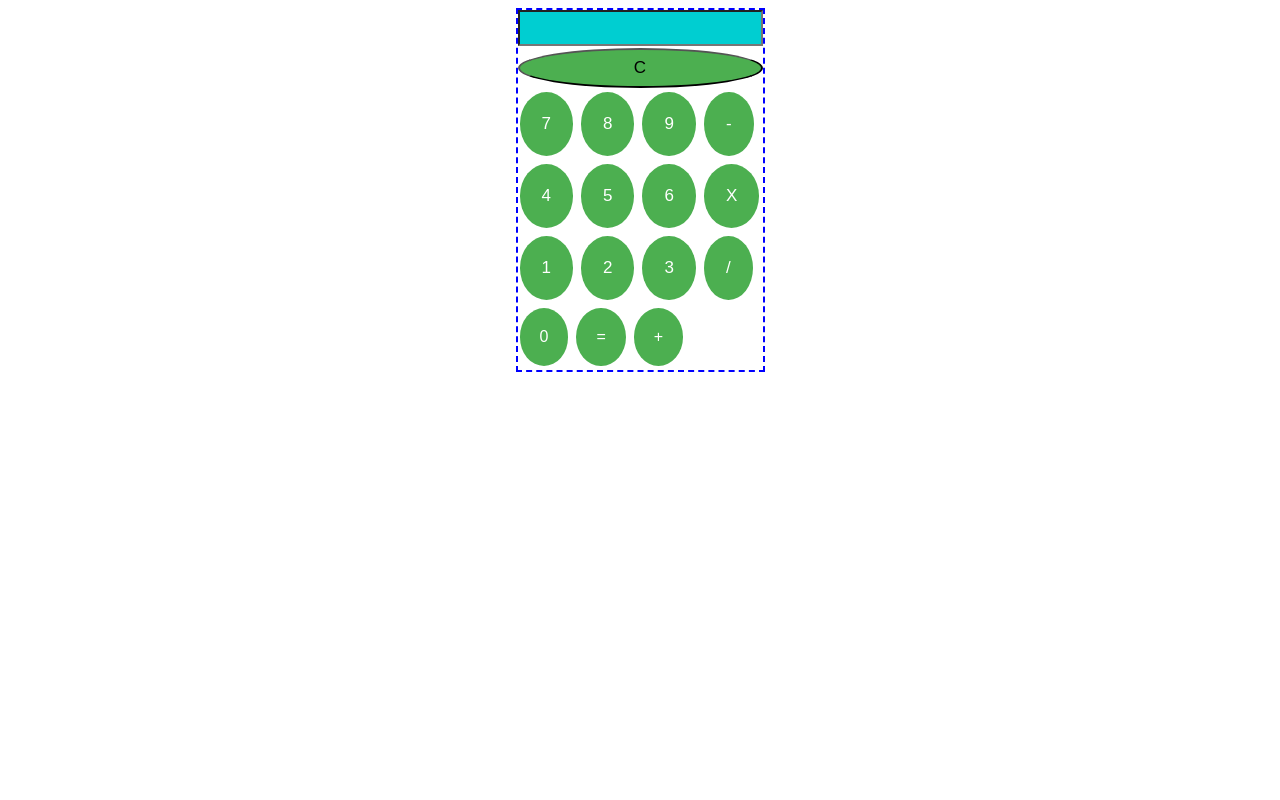
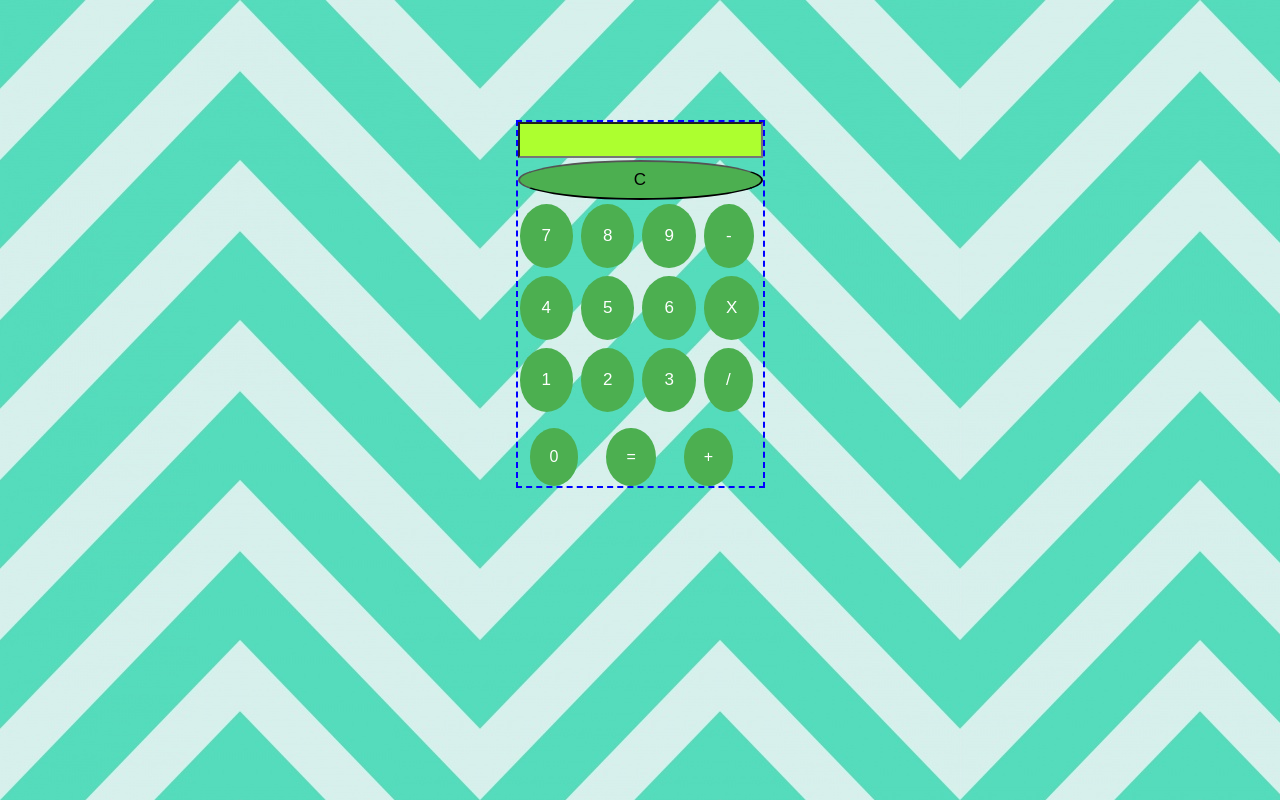
Before and after one commit to shehrozeasghar/mwhad_ass_7, a plain HTML site: page index.html in a window 1280 px wide. Drawn offline with Linux system fonts and the light colour scheme.

Commit message:
Saylani MWHAD Course assignment 7 Calculator

```diff
--- a/index.html
+++ b/index.html
@@ -8,7 +8,7 @@
     <link rel="stylesheet" href="style.css">
 </head>
 
-<body>
+<body class="calcbody">
     <div class="main">
         <div> <input id="result" class="screen" type="text" name="" id=""> </div>
         <!-- <div> <input class="equation" type="text" name="" id=""> </div> -->
--- a/style.css
+++ b/style.css
@@ -1,14 +1,19 @@
+.calcbody {
+    background-image: url("calcpattern.jpg")
+}
+
 .main {
     border: 2px dashed blue;
     width: 245px;
-    margin: 0 auto;
+    margin: 120px auto;
 }
 
 .screen,
 .equation {
     width: 97%;
     height: 30px;
-    background-color: darkturquoise;
+    background-color: greenyellow;
+    font-size: 40px;
 }
 
 .clearBtn {
@@ -34,6 +39,7 @@
     font-size: 17px;
     margin: 4px 2px;
     border-radius: 50%;
+    /* font-size: 15px; */
 }
 
 .lastBtn {
@@ -45,6 +51,7 @@
     text-decoration: none;
     display: inline-block;
     font-size: 16px;
-    margin: 4px 2px;
+    margin: 12px 12px 0px 12px;
     border-radius: 50%;
+    /* font-size: 15px; */
 }
```
Also changed, not shown: calcpattern.jpg (added).
